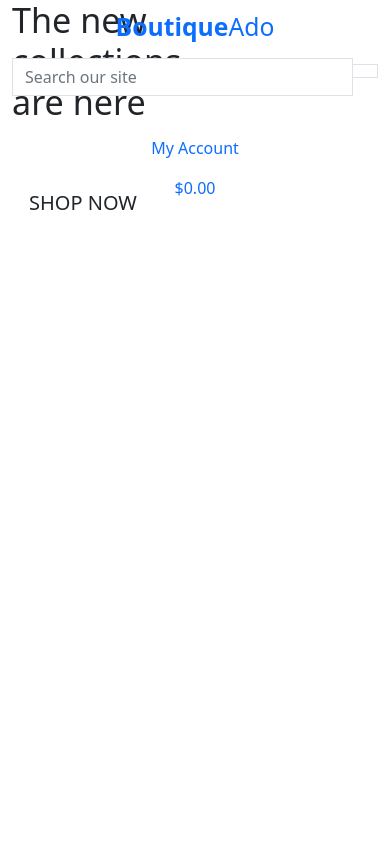
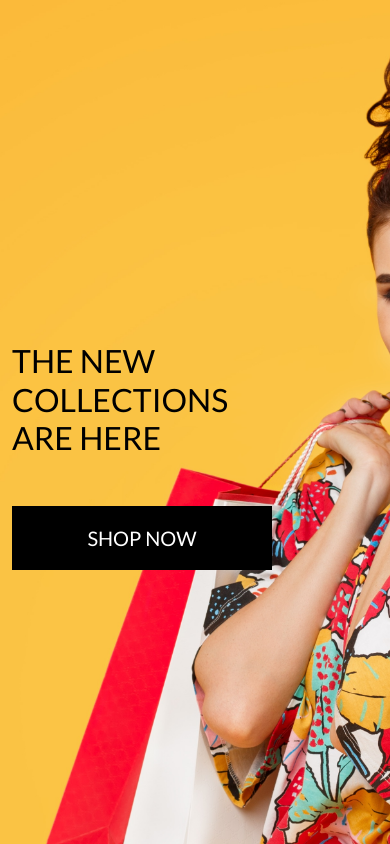
Before and after one commit to katyacano/kc-boutique-ado-v1, a Django app: page / in a window 390 px wide. Run offline with Django 3.2, Linux system fonts and the light colour scheme; some libraries are stand-ins or nearby versions.

Commit message:
Completed homepage header and CSS

```diff
--- a/boutique_ado/settings.py
+++ b/boutique_ado/settings.py
@@ -147,3 +147,7 @@ USE_TZ = True
 # https://docs.djangoproject.com/en/3.1/howto/static-files/
 
 STATIC_URL = '/static/'
+STATICFILES_DIRS = (os.path.join(BASE_DIR, 'static'),)
+
+MEDIA_URL = '/media/'
+MEDIA_ROOT = os.path.join(BASE_DIR, 'media')
--- a/boutique_ado/urls.py
+++ b/boutique_ado/urls.py
@@ -15,9 +15,11 @@ Including another URLconf
 """
 from django.contrib import admin
 from django.urls import path, include
+from django.conf import settings
+from django.conf.urls.static import static
 
 urlpatterns = [
     path('admin/', admin.site.urls),
     path('accounts/', include('allauth.urls')),
     path('', include('home.urls')),
-]
+] + static(settings.MEDIA_URL, document_root=settings.MEDIA_ROOT)
--- /dev/null
+++ b/static/css/base.css
@@ -0,0 +1,329 @@
+html {
+    height: 100%;
+}
+
+body {
+    background: url('/media/homepage_background_cropped.jpg') no-repeat center center fixed;
+    background-size: cover;
+    height: calc(100vh - 164px);
+    color: #555;
+    font-family: 'Lato';
+}
+
+/* from Bulma */
+.icon {
+    align-items: center;
+    display: inline-flex;
+    justify-content: center;
+    height: 1.5rem;
+    width: 1.5rem;
+}
+
+.logo-font {
+    text-transform: uppercase;
+}
+
+.main-logo-link {
+    width: fit-content;
+}
+
+.shop-now-button {
+    background: black;
+    color: white;
+    min-width: 260px;
+}
+
+.btn-black {
+    background: black;
+    color: white;
+}
+
+.btn-outline-black {
+    background: white;
+    color: black !important; /* use important to override link colors for <a> elements */
+    border: 1px solid black;
+}
+
+.btn-outline-black:hover,
+.btn-outline-black:active,
+.btn-outline-black:focus {
+    background: black;
+    color: white !important;
+}
+
+.shop-now-button:hover,
+.shop-now-button:active,
+.shop-now-button:focus,
+.btn-black:hover,
+.btn-black:active,
+.btn-black:focus {
+    background: #222;
+    color: white;
+}
+
+.text-black {
+    color: #000 !important;
+}
+
+.border-black {
+    border: 1px solid black !important;
+}
+
+.bg-black {
+    background: #000 !important;
+}
+
+.overlay {
+	height: 100%;
+	width: 100%;
+	top: 0;
+	left: 0;
+	position: fixed;
+	background: white;
+	z-index: -1;
+}
+
+a.category-badge > span.badge:hover {
+    background: #212529 !important;
+    color: #fff !important;
+}
+
+.btt-button {
+    height: 42px;
+    width: 42px;
+    position: fixed;
+    bottom: 10px;
+    right: 10px;
+}
+
+.btt-link,
+.update-link,
+.remove-item {
+    cursor: pointer;
+}
+
+input[name='q']::placeholder {
+    color: #aab7c4;
+}
+
+/* ------------------------------- bootstrap toasts */
+
+.message-container {
+    position: fixed;
+    top: 72px;
+    right: 15px;
+    z-index: 99999999999;
+}
+
+.custom-toast {
+    overflow: visible;
+}
+
+.toast-capper {
+    height: 2px;
+}
+
+/* from CSS-tricks.com: https://css-tricks.com/snippets/css/css-triangle/ */
+.arrow-up {
+    width: 0;
+    height: 0;
+    border-left: 4px solid transparent;
+    border-right: 4px solid transparent;
+    border-bottom: 10px solid black;
+    position: absolute;
+    top: -10px;
+    right: 36px;
+}
+
+/* Convenience classes - colors copied from Bootstrap */
+.arrow-primary {
+    border-bottom-color: #007bff !important;
+}
+
+.arrow-secondary {
+    border-bottom-color: #6c757d !important;
+}
+
+.arrow-success {
+    border-bottom-color: #28a745 !important;
+}
+
+.arrow-danger {
+    border-bottom-color: #dc3545 !important;
+}
+
+.arrow-warning {
+    border-bottom-color: #ffc107 !important;
+}
+
+.arrow-info {
+    border-bottom-color: #17a2b8 !important;
+}
+
+.arrow-light {
+    border-bottom-color: #f8f9fa !important;
+}
+
+.arrow-dark {
+    border-bottom-color: #343a40 !important;
+}
+
+.bag-notification-wrapper {
+    height: 100px;
+    overflow-x: hidden;
+    overflow-y: auto;
+}
+
+/* -------------------------------- Media Queries */
+
+/* Slightly larger container on xl screens */
+@media (min-width: 1200px) {
+  .container {
+    max-width: 80%;
+  }
+}
+
+/* Allauth form formatting */
+
+.allauth-form-inner-content p {
+    margin-top: 1.5rem; /* mt-4 */
+    color: #6c757d; /* text-secondary */
+}
+
+.allauth-form-inner-content input {
+    border-color: #000;
+    border-radius: 0;
+}
+
+.allauth-form-inner-content label:not([for='id_remember']) {
+    display: none;
+}
+
+.allauth-form-inner-content input::placeholder {
+    color: #aab7c4;
+}
+
+.allauth-form-inner-content button,
+.allauth-form-inner-content input[type='submit'] {
+	/* btn */
+	display: inline-block;
+    font-weight: 400;
+    color: #fff;
+    text-align: center;
+    vertical-align: middle;
+    -webkit-user-select: none;
+    -moz-user-select: none;
+    -ms-user-select: none;
+    user-select: none;
+    background-color: #000;
+    border: 1px solid #000;
+    padding: .375rem .75rem;
+    font-size: 1rem;
+    line-height: 1.5;
+    border-radius: 0;
+
+    /* standard bootstrap btn transitions */
+    transition: color .15s ease-in-out,background-color .15s ease-in-out,border-color .15s ease-in-out,box-shadow .15s ease-in-out;
+}
+
+.allauth-form-inner-content button:hover,
+.allauth-form-inner-content input[type='submit']:hover {
+	color: #fff;
+    background-color: #222;
+    border-color: #222;
+}
+
+.allauth-form-inner-content a {
+	color: #17a2b8; /* text-info */
+}
+
+/* Product Form */
+
+.btn-file {
+    position: relative;
+    overflow: hidden;
+}
+
+.btn-file input[type="file"] {
+    position: absolute;
+    top: 0;
+    right: 0;
+    min-width: 100%;
+    min-height: 100%;
+    opacity: 0;
+    cursor: pointer;
+}
+
+.custom-checkbox .custom-control-label::before {
+    border-radius: 0;
+    border-color: #dc3545;
+}
+
+.custom-checkbox .custom-control-input:checked~.custom-control-label::before {
+    background-color: #dc3545;
+    border-color: #dc3545;
+    border-radius: 0;
+}
+
+
+/* fixed top navbar only on medium and up */
+@media (min-width: 992px) {
+    .fixed-top-desktop-only {
+        position: fixed;
+        top: 0;
+        right: 0;
+        left: 0;
+        z-index: 1030;
+    }
+
+    .header-container {
+        padding-top: 164px;
+    }
+}
+
+/* pad the top a bit when navbar is collapsed on mobile */
+@media (max-width: 991px) {
+    .header-container {
+        padding-top: 116px;
+    }
+
+    body {
+        height: calc(100vh - 116px);
+    }
+
+    .display-4.logo-font.text-black {
+        font-size: 2rem;
+    }
+
+    .nav-link {
+        padding: 0.15rem;
+    }
+
+    .nav-link i.fa-lg {
+        font-size: 1rem;
+    }
+
+    .navbar-toggler {
+        padding: .6rem .6rem;
+        font-size: 1rem;
+    }
+
+    #delivery-banner h4 {
+        font-size: .9rem;
+    }
+
+    .btn.btn-outline-black.rounded-0,
+    .btn.btn-black.rounded-0 {
+        padding: .375rem .375rem;
+    }
+
+    .btn.btn-outline-black.rounded-0.btn-lg,
+    .btn.btn-black.rounded-0.btn-lg {
+        padding: .375rem .375rem;
+        font-size: .75rem;
+    }
+
+    .increment-qty, .decrement-qty {
+        padding: .25rem .5rem !important;
+    }
+}
--- a/templates/base.html
+++ b/templates/base.html
@@ -16,12 +16,15 @@
     {% block corecss %}
         <link href="https://cdn.jsdelivr.net/npm/bootstrap@5.0.0-beta2/dist/css/bootstrap.min.css" rel="stylesheet"
         integrity="sha384-BmbxuPwQa2lc/FVzBcNJ7UAyJxM6wuqIj61tLrc4wSX0szH/Ev+nYRRuWlolflfl" crossorigin="anonymous">
+        <link rel="stylesheet" href="https://fonts.googleapis.com/css?family=Lato&display=swap">
+        <link rel="stylesheet" href="{% static 'css/base.css' %}">
     {% endblock %}
 
     {% block extra_css %}
     {% endblock %}
 
     {% block corejs %}
+        <script src="https://kit.fontawesome.com/edcc1bd0bb.js" crossorigin="anonymous"></script>
         <script src="https://cdn.jsdelivr.net/npm/bootstrap@5.0.0-beta2/dist/js/bootstrap.bundle.min.js"
         integrity="sha384-b5kHyXgcpbZJO/tY9Ul7kGkf1S0CWuKcCD38l8YkeH8z8QjE0GmW1gYU5S9FOnJ0"
         crossorigin="anonymous"></script>
@@ -34,7 +37,7 @@
   </head>
   <body>
     <header class="container-fluid fixed-top">
-        <div class="row">
+        <div id="topnav" class="row bg-white pt-lg-2 d-none d-lg-flex">
            <div class="col-12 col-lg-4 my-auto py-1 py-lg-0 text-center text-lg-left">
                <a href="{% url 'home' %}" class="nav-link main-logo-link">
                    <h2 class="logo-font text-black my-0"><strong>Boutique</strong>Ado</h2>
@@ -56,7 +59,7 @@
            </div>
            <div class="col-12 col-lg-4 my-auto py-1 py-lg-0">
                <ul class="list-inline list-unstyled text-center text-lg-right my-0">
-                   <li class="list-inline-item dropdown"></li>
+                   <li class="list-inline-item dropdown">
                          <a class="text-black nav-link" href="#" id="user-options" data-toggle="dropdown" aria-haspopup="true" aria-expanded="false">
                             <div class="text-center">
                                 <div><i class="fas fa-user fa-lg"></i></div>
@@ -75,6 +78,7 @@
                                 <a href="{% url 'account_login' %}" class="dropdown-item">Login</a>
                             {% endif %}
                         </div>
+                    </li>
                     <li class="list-inline-item">
                         <a class="{% if grand_total %}text-info font-weight-bold{% else %}text-black{% endif %} nav-link" href="">
                             <div class="text-center">
```
Also changed, not shown: media/homepage_background_cropped.jpg (added).
